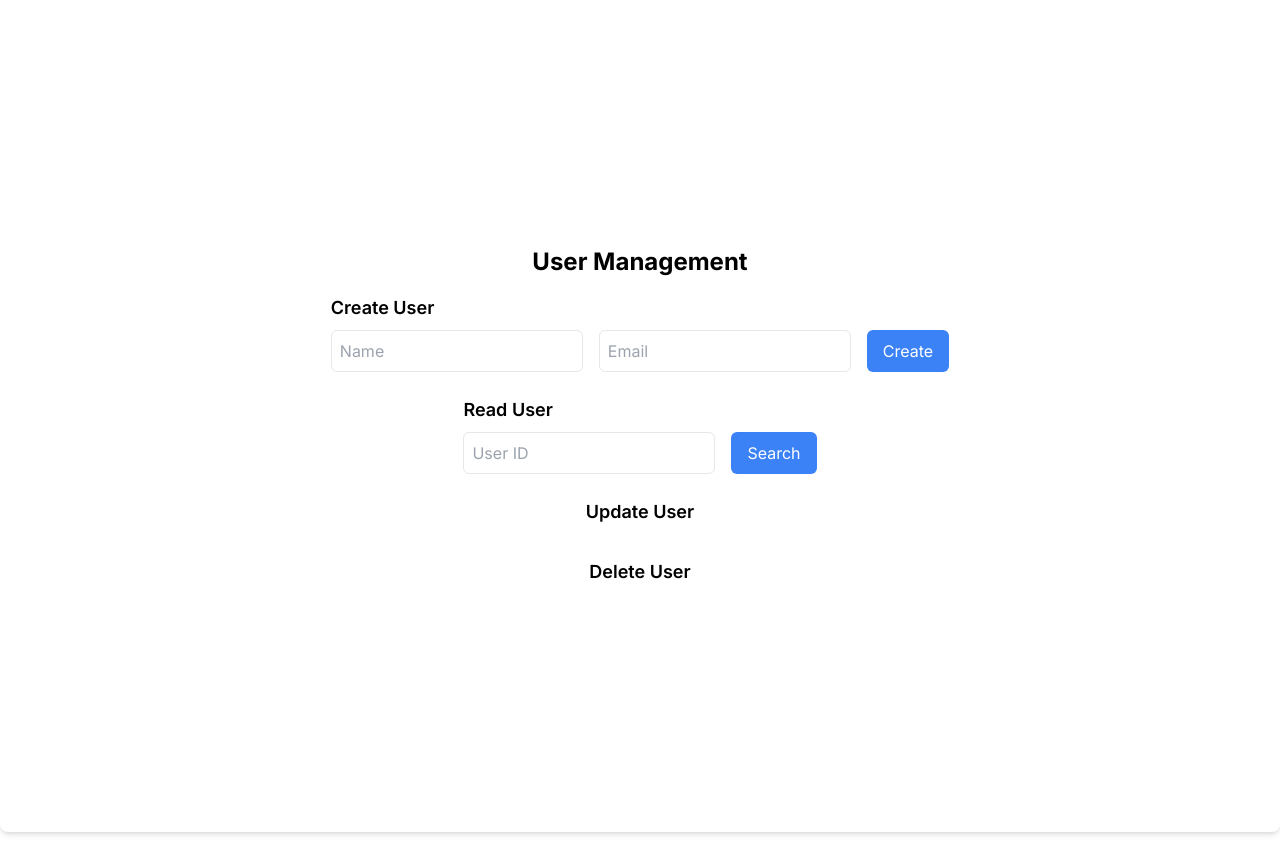
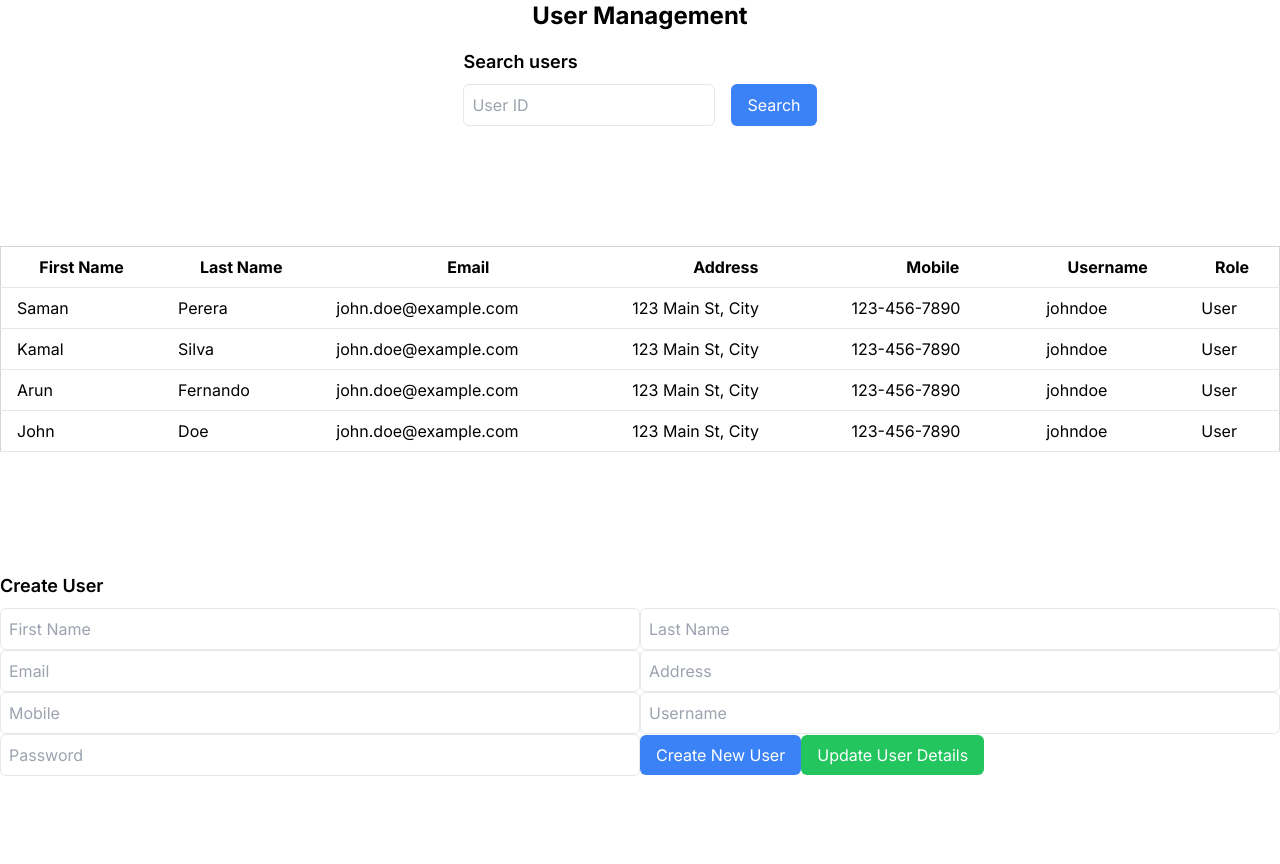
Before and after one commit to Sulamaxx/hnk-portal, a Next.js app: page /Admin/UserManagement in a window 1280 px wide. After the commit the page ends 800 px from the top, so only its background shows below. Built offline with nearby package versions, Linux system fonts and the light colour scheme.

Commit message:
Client profile management design

```diff
--- a/app/Admin/ClientProfileManagement/page.tsx
+++ b/app/Admin/ClientProfileManagement/page.tsx
@@ -2,210 +2,212 @@
 import React, { useState } from "react";
 
 const ClientProfileManagement = () => {
-  const [clientProfiles, setClientProfiles] = useState([
+  // const [clientProfiles, setClientProfiles] = useState([
+  //   {
+  //     id: 1,
+  //     name: "ABC Corp",
+  //     logo: "logo-url-abc.jpg",
+  //     details: "Some details about ABC Corp",
+  //   },
+  //   {
+  //     id: 2,
+  //     name: "XYZ Ltd",
+  //     logo: "logo-url-xyz.jpg",
+  //     details: "Some details about XYZ Ltd",
+  //   },
+  // ]);
+
+  // const [selectedClientProfile, setSelectedClientProfile] = useState(null);
+  // const [newClientProfile, setNewClientProfile] = useState({
+  //   name: "",
+  //   logo: "",
+  //   details: "",
+  // });
+
+  // const handleCreateClientProfile = () => {
+  //   setClientProfiles([
+  //     ...clientProfiles,
+  //     { id: clientProfiles.length + 1, ...newClientProfile },
+  //   ]);
+  //   setNewClientProfile({ name: "", logo: "", details: "" });
+  // };
+
+  // const handleReadClientProfile = (clientId) => {
+  //   const clientProfile = clientProfiles.find(
+  //     (profile) => profile.id === clientId
+  //   );
+  //   setSelectedClientProfile(clientProfile);
+  // };
+
+  // const handleUpdateClientProfile = () => {
+  //   setClientProfiles(
+  //     clientProfiles.map((profile) =>
+  //       profile.id === selectedClientProfile.id
+  //         ? { ...profile, ...selectedClientProfile }
+  //         : profile
+  //     )
+  //   );
+  //   setSelectedClientProfile(null);
+  // };
+
+  // const handleDeleteClientProfile = () => {
+  //   setClientProfiles(
+  //     clientProfiles.filter(
+  //       (profile) => profile.id !== selectedClientProfile.id
+  //     )
+  //   );
+  //   setSelectedClientProfile(null);
+  // };
+
+  const initialClient = {
+    id: "",
+    firstName: "",
+    lastName: "",
+    email: "",
+    phone: "",
+  };
+
+  const [clients, setClients] = useState([
     {
-      id: 1,
-      name: "ABC Corp",
-      logo: "logo-url-abc.jpg",
-      details: "Some details about ABC Corp",
+      id: "1",
+      firstName: "John",
+      lastName: "Doe",
+      email: "john.doe@example.com",
+      phone: "123-456-7890",
     },
     {
-      id: 2,
-      name: "XYZ Ltd",
-      logo: "logo-url-xyz.jpg",
-      details: "Some details about XYZ Ltd",
+      id: "2",
+      firstName: "Saman",
+      lastName: "Perera",
+      email: "john.doe@example.com",
+      phone: "123-456-7890",
     },
-
+    // Add more client objects as needed
   ]);
 
-  const [selectedClientProfile, setSelectedClientProfile] = useState(null);
-  const [newClientProfile, setNewClientProfile] = useState({
-    name: "",
-    logo: "",
-    details: "",
-  });
-
-  const handleCreateClientProfile = () => {
-
-    setClientProfiles([
-      ...clientProfiles,
-      { id: clientProfiles.length + 1, ...newClientProfile },
-    ]);
-    setNewClientProfile({ name: "", logo: "", details: "" });
+  const handleInputChange = (field, value) => {
+    setSelectedClient({ ...selectedClient, [field]: value });
   };
 
-  const handleReadClientProfile = (clientId) => {
-    const clientProfile = clientProfiles.find(
-      (profile) => profile.id === clientId
-    );
-    setSelectedClientProfile(clientProfile);
+  const projectsData = `Project 1: Project Details...
+Project 2: Project Details...
+Project 3: Project Details...
+`;
+
+  const [selectedClient, setSelectedClient] = useState(initialClient);
+
+  const handleSelectClient = (client) => {
+    setSelectedClient(client);
   };
 
-  const handleUpdateClientProfile = () => {
-    setClientProfiles(
-      clientProfiles.map((profile) =>
-        profile.id === selectedClientProfile.id
-          ? { ...profile, ...selectedClientProfile }
-          : profile
-      )
-    );
-    setSelectedClientProfile(null);
-  };
-
-  const handleDeleteClientProfile = () => {
-    setClientProfiles(
-      clientProfiles.filter(
-        (profile) => profile.id !== selectedClientProfile.id
-      )
-    );
-    setSelectedClientProfile(null);
+  const handleSaveClient = () => {
+    // Add logic to save or update the client profile
+    // You can send a request to a server or update the state directly
   };
 
   return (
-    <div className="container mx-auto my-8 p-8 bg-white rounded-lg shadow-md">
+    <div className="container bg-white rounded-lg shadow-md">
       <h1 className="text-2xl font-bold mb-4">Client Profile Management</h1>
 
-      {/* Create Client Profile */}
-      <div className="mb-6">
-        <h2 className="text-lg font-semibold mb-2">Create Client Profile</h2>
-        <div className="flex space-x-4">
+      <div className="w-full p-8  h-96 overflow-y-auto">
+        <img src="./user.png" alt="Logo" className="mb-4" />
+
+
+        {/* Profile Management Content */}
+        <div>
+          <label className="block mb-4">
+            First Name:
             <input
               type="text"
-            placeholder="Client Name"
-            value={newClientProfile.name}
-            onChange={(e) =>
-              setNewClientProfile({ ...newClientProfile, name: e.target.value })
-            }
-            className="p-2 border rounded-md w-1/2"
+              className="w-full p-2 border border-gray-300"
+              value={selectedClient.firstName}
+              onChange={(e) => handleInputChange("firstName", e.target.value)}
             />
+          </label>
+
+          <label className="block mb-4">
+            Last Name:
             <input
-            type="url"
-            placeholder="Logo URL"
-            value={newClientProfile.logo}
-            onChange={(e) =>
-              setNewClientProfile({ ...newClientProfile, logo: e.target.value })
-            }
-            className="p-2 border rounded-md w-1/2"
+              type="text"
+              className="w-full p-2 border border-gray-300"
+              value={selectedClient.lastName}
+              onChange={(e) => handleInputChange("lastName", e.target.value)}
             />
+          </label>
+
+          <label className="block mb-4">
+            Email:
+            <input
+              type="email"
+              className="w-full p-2 border border-gray-300"
+              value={selectedClient.email}
+              onChange={(e) => handleInputChange("email", e.target.value)}
+            />
+          </label>
+
+          <label className="block mb-4">
+            Mobile:
+            <input
+              type="tel"
+              className="w-full p-2 border border-gray-300"
+              value={selectedClient.mobile}
+              onChange={(e) => handleInputChange("mobile", e.target.value)}
+            />
+          </label>
+
+          <label className="block mb-4">
+            Projects:
             <textarea
-            placeholder="Client Details"
-            value={newClientProfile.details}
-            onChange={(e) =>
-              setNewClientProfile({
-                ...newClientProfile,
-                details: e.target.value,
-              })
-            }
-            className="p-2 border rounded-md w-full h-20"
+              className="w-full p-2 border border-gray-300"
+              value={projectsData}
+              readOnly
             />
+          </label>
+
           <button
             type="button"
-            onClick={handleCreateClientProfile}
-            className="bg-blue-500 text-white px-4 py-2 rounded-md"
+            className="bg-blue-500 text-white px-4 py-2 rounded hover:bg-blue-600"
           >
-            Create
+            Create New User
           </button>
         </div>
       </div>
-
-      {/* Read Client Profile */}
-      <div className="mb-6">
-        <h2 className="text-lg font-semibold mb-2">Read Client Profile</h2>
-        <div className="flex space-x-4">
-          <input
-            type="number"
-            placeholder="Client ID"
-            onChange={(e) => setSelectedClientProfile(null)}
-            className="p-2 border rounded-md"
-          />
+      <div className="w-3/4">
+        <h2 className="text-xl font-bold mb-4">Client List</h2>
+        <table className="min-w-full bg-white border border-gray-300">
+          <thead>
+            <tr>
+              <th className="py-2 px-4 border-b">ID</th>
+              <th className="py-2 px-4 border-b">First Name</th>
+              <th className="py-2 px-4 border-b">Last Name</th>
+              <th className="py-2 px-4 border-b">Email</th>
+              <th className="py-2 px-4 border-b">Phone</th>
+              <th className="py-2 px-4 border-b">Actions</th>
+            </tr>
+          </thead>
+          <tbody>
+            {clients.map((client) => (
+              <tr key={client.id}>
+                <td className="py-2 px-4 border-b">{client.id}</td>
+                <td className="py-2 px-4 border-b">{client.firstName}</td>
+                <td className="py-2 px-4 border-b">{client.lastName}</td>
+                <td className="py-2 px-4 border-b">{client.email}</td>
+                <td className="py-2 px-4 border-b">{client.phone}</td>
+                <td className="py-2 px-4 border-b">
                   <button
-            type="button"
-            onClick={() =>
-              handleReadClientProfile(Number(selectedClientProfile))
-            }
-            className="bg-blue-500 text-white px-4 py-2 rounded-md"
+                    className="text-blue-500 hover:underline mr-2"
+                    onClick={() => handleSelectClient(client)}
                   >
-            Search
+                    Edit
                   </button>
-        </div>
-        {selectedClientProfile && (
-          <div className="mt-4">
-            <h3 className="text-lg font-semibold mb-2">
-              Client Profile Details
-            </h3>
-            <p>ID: {selectedClientProfile.id}</p>
-            <p>Name: {selectedClientProfile.name}</p>
-            <p>Logo: {selectedClientProfile.logo}</p>
-            <p>Details: {selectedClientProfile.details}</p>
-          </div>
-        )}
-      </div>
-
-      {/* Update Client Profile */}
-      <div className="mb-6">
-        <h2 className="text-lg font-semibold mb-2">Update Client Profile</h2>
-        {selectedClientProfile && (
-          <div className="flex space-x-4">
-            <input
-              type="text"
-              placeholder="New Client Name"
-              value={selectedClientProfile.name}
-              onChange={(e) =>
-                setSelectedClientProfile({
-                  ...selectedClientProfile,
-                  name: e.target.value,
-                })
-              }
-              className="p-2 border rounded-md w-1/2"
-            />
-            <input
-              type="url"
-              placeholder="New Logo URL"
-              value={selectedClientProfile.logo}
-              onChange={(e) =>
-                setSelectedClientProfile({
-                  ...selectedClientProfile,
-                  logo: e.target.value,
-                })
-              }
-              className="p-2 border rounded-md w-1/2"
-            />
-            <textarea
-              placeholder="New Client Details"
-              value={selectedClientProfile.details}
-              onChange={(e) =>
-                setSelectedClientProfile({
-                  ...selectedClientProfile,
-                  details: e.target.value,
-                })
-              }
-              className="p-2 border rounded-md w-full h-20"
-            />
-            <button
-              type="button"
-              onClick={handleUpdateClientProfile}
-              className="bg-blue-500 text-white px-4 py-2 rounded-md"
-            >
-              Update
+                  <button className="text-red-500 hover:underline">
+                    Delete
                   </button>
-          </div>
-        )}
-      </div>
-
-      {/* Delete Client Profile */}
-      <div className="mb-6">
-        <h2 className="text-lg font-semibold mb-2">Delete Client Profile</h2>
-        {selectedClientProfile && (
-          <div className="flex space-x-4">
-            <button
-              type="button"
-              onClick={handleDeleteClientProfile}
-              className="bg-red-500 text-white px-4 py-2 rounded-md"
-            >
-              Confirm Deletion
-            </button>
-          </div>
-        )}
+                </td>
+              </tr>
+            ))}
+          </tbody>
+        </table>
       </div>
     </div>
   );
--- a/app/Admin/UserManagement/page.tsx
+++ b/app/Admin/UserManagement/page.tsx
@@ -1,104 +1,236 @@
 "use client";
-import React, { useState } from 'react';
+import React, { useState } from "react";
 
 const UserManagement = () => {
   const [users, setUsers] = useState([
-    { id: 1, name: 'John Doe', email: 'john@example.com' },
-    { id: 2, name: 'Jane Smith', email: 'jane@example.com' },
+    {
+      first_name: "Saman",
+      last_name: "Perera",
+      email: "john.doe@example.com",
+      address: "123 Main St, City",
+      mobile: "123-456-7890",
+      username: "johndoe",
+      role: "User",
+    },
+    {
+      first_name: "Kamal",
+      last_name: "Silva",
+      email: "john.doe@example.com",
+      address: "123 Main St, City",
+      mobile: "123-456-7890",
+      username: "johndoe",
+      role: "User",
+    },
+    {
+      first_name: "Arun",
+      last_name: "Fernando",
+      email: "john.doe@example.com",
+      address: "123 Main St, City",
+      mobile: "123-456-7890",
+      username: "johndoe",
+      role: "User",
+    },
+    {
+      first_name: "John",
+      last_name: "Doe",
+      email: "john.doe@example.com",
+      address: "123 Main St, City",
+      mobile: "123-456-7890",
+      username: "johndoe",
+      role: "User",
+    },
   ]);
 
-  const [selectedUser, setSelectedUser] = useState(null);
-  const [newUser, setNewUser] = useState({ name: '', email: '' });
+  const [selectedUserRow, setSelectedUserRow] = useState("");
+  const [newUser, setNewUser] = useState({ name: "", email: "" });
+  const [first_name, setFirstName] = useState("");
+  const [last_name, setLastName] = useState("");
+  const [email, setEmail] = useState("");
+  const [address, setAddress] = useState("");
+  const [mobile, setMobile] = useState("");
+  const [username, setUsername] = useState("");
+  const [password, setPassword] = useState("");
 
   const handleCreateUser = () => {
     setUsers([...users, { id: users.length + 1, ...newUser }]);
-    setNewUser({ name: '', email: '' });
+    setNewUser({ name: "", email: "" });
   };
 
-  const handleReadUser = (userId: number) => {
-    // Implement logic for reading a specific user by its identifier
-    const user = users.find((user) => user.id === userId);
-    setSelectedUser(user);
-  };
+  // const handleReadUser = (userId: number) => {
+  //   // Implement logic for reading a specific user by its identifier
+  //   const user = users.find((user) => user.id === userId);
+  //   setSelectedUser(user);
+  // };
 
   const handleUpdateUser = () => {
-    // Implement logic for updating a user
-    // Validate input, update user details, show success message, etc.
-    // For simplicity, just update the selected user with the new details
-    setUsers(users.map((user) => (user.id === selectedUser.id ? { ...user, ...selectedUser } : user)));
+    setUsers(
+      users.map((user) =>
+        user.id === selectedUser.id ? { ...user, ...selectedUser } : user
+      )
+    );
     setSelectedUser(null);
   };
 
-  const handleDeleteUser = () => {
-    // Implement logic for deleting a user
-    // Confirm deletion, remove user from the list, show success message, etc.
-    // For simplicity, just remove the selected user from the list
-    setUsers(users.filter((user) => user.id !== selectedUser.id));
-    setSelectedUser(null);
+  // const handleDeleteUser = () => {
+  //   // Implement logic for deleting a user
+  //   // Confirm deletion, remove user from the list, show success message, etc.
+  //   // For simplicity, just remove the selected user from the list
+  //   setUsers(users.filter((user) => user.id !== selectedUser.id));
+  //   setSelectedUser(null);
+  // };
+
+  const handleSelectUser = (index) => {
+    setSelectedUserRow(index);
+    setFirstName(users[index].first_name);
+    setLastName(users[index].last_name);
+    setEmail(users[index].email);
+    setAddress(users[index].address);
+    setMobile(users[index].mobile);
+    setUsername(users[index].username);
   };
 
   return (
-    <div className="container mx-auto my-8 p-8 bg-white rounded-lg shadow-md">
+    <div className="container  bg-white ">
       <h1 className="text-2xl font-bold mb-4">User Management</h1>
 
-      {/* Create User */}
-      <div className="mb-6">
-        <h2 className="text-lg font-semibold mb-2">Create User</h2>
+      {/* search user start*/}
+      <div className="">
+        <h2 className="text-lg font-semibold mb-2">Search users</h2>
         <div className="flex space-x-4">
           <input
             type="text"
-            placeholder="Name"
-            value={newUser.name}
-            onChange={(e) => setNewUser({ ...newUser, name: e.target.value })}
-            className="p-2 border rounded-md w-1/2"
+            placeholder="User ID"
+            onChange={(e) => setSelectedUser(null)} // Clear selected user when searching
+            className="p-2 border rounded-md"
+          />
+          <button
+            type="button"
+            onClick={() => handleReadUser(Number(selectedUserRow))}
+            className="bg-blue-500 text-white px-4 py-2 rounded-md"
+          >
+            Search
+          </button>
+        </div>
+        {/* {selectedUser && (
+          <div className="mt-4">
+            <h3 className="text-lg font-semibold mb-2">User Details</h3>
+            <p>ID: {selectedUser.id}</p>
+            <p>Name: {selectedUser.name}</p>
+            <p>Email: {selectedUser.email}</p>
+          </div>
+        )} */}
+      </div>
+      {/* search user end*/}
+
+      {/* User details table start */}
+      <div className="container mx-auto overflow-y-auto">
+        <table className="min-w-full bg-white border border-gray-300">
+          <thead>
+            <tr>
+              <th className="py-2 px-4 border-b">First Name</th>
+              <th className="py-2 px-4 border-b">Last Name</th>
+              <th className="py-2 px-4 border-b">Email</th>
+              <th className="py-2 px-4 border-b">Address</th>
+              <th className="py-2 px-4 border-b">Mobile</th>
+              <th className="py-2 px-4 border-b">Username</th>
+              <th className="py-2 px-4 border-b">Role</th>
+            </tr>
+          </thead>
+          <tbody>
+            {users.map((user, index) => (
+              <tr
+                key={index}
+                onClick={() => handleSelectUser(index)}
+                className="cursor-pointer"
+              >
+                <td className="py-2 px-4 border-b">
+                  {users[index].first_name}
+                </td>
+                <td className="py-2 px-4 border-b">{users[index].last_name}</td>
+                <td className="py-2 px-4 border-b">{users[index].email}</td>
+                <td className="py-2 px-4 border-b">{users[index].address}</td>
+                <td className="py-2 px-4 border-b">{users[index].mobile}</td>
+                <td className="py-2 px-4 border-b">{users[index].username}</td>
+                <td className="py-2 px-4 border-b">{users[index].role}</td>
+              </tr>
+            ))}
+          </tbody>
+        </table>
+      </div>
+      {/* User details table end */}
+
+      {/* Create User and update*/}
+      <div className="mb-6 w-full">
+        <h2 className="text-lg font-semibold mb-2">Create User</h2>
+        <div className=" w-full ">
+          <input
+            type="text"
+            placeholder="First Name"
+            value={first_name}
+            onChange={(e) => setFirstName(e.target.value)}
+            className="p-2 border rounded-md  w-full md:w-1/2"
+          />
+          <input
+            type="text"
+            placeholder="Last Name"
+            value={last_name}
+            onChange={(e) => setLastName(e.target.value)}
+            className="p-2 border rounded-md  w-full md:w-1/2"
           />
           <input
             type="email"
             placeholder="Email"
-            value={newUser.email}
-            onChange={(e) => setNewUser({ ...newUser, email: e.target.value })}
-            className="p-2 border rounded-md w-1/2"
+            value={email}
+            onChange={(e) => setEmail(e.target.value)}
+            className="p-2 border rounded-md  w-full md:w-1/2"
+          />
+          <input
+            type="text"
+            placeholder="Address"
+            value={address}
+            onChange={(e) => setAddress(e.target.value)}
+            className="p-2 border rounded-md  w-full md:w-1/2"
+          />
+          <input
+            type="text"
+            placeholder="Mobile"
+            value={mobile}
+            onChange={(e) => setMobile(e.target.value)}
+            className="p-2 border rounded-md  w-full md:w-1/2"
+          />
+          <input
+            type="text"
+            placeholder="Username"
+            value={username}
+            onChange={(e) => setUsername(e.target.value)}
+            className="p-2 border rounded-md  w-full md:w-1/2"
+          />
+          <input
+            type="password"
+            placeholder="Password"
+            value={password}
+            onChange={(e) => setPassword(e.target.value)}
+            className="p-2 border rounded-md  w-full md:w-1/2"
           />
           <button
             type="button"
             onClick={handleCreateUser}
             className="bg-blue-500 text-white px-4 py-2 rounded-md"
           >
-            Create
+            Create New User
+          </button>
+          <button
+            type="button"
+            onClick={handleUpdateUser}
+            className="bg-green-500 text-white px-4 py-2 rounded-md"
+          >
+            Update User Details
           </button>
         </div>
       </div>
 
-      {/* Read User */}
-      <div className="mb-6">
-        <h2 className="text-lg font-semibold mb-2">Read User</h2>
-        <div className="flex space-x-4">
-          <input
-            type="number"
-            placeholder="User ID"
-            onChange={(e) => setSelectedUser(null)} // Clear selected user when searching
-            className="p-2 border rounded-md"
-          />
-          <button
-            type="button"
-            onClick={() => handleReadUser(Number(selectedUser))}
-            className="bg-blue-500 text-white px-4 py-2 rounded-md"
-          >
-            Search
-          </button>
-        </div>
-        {selectedUser && (
-          <div className="mt-4">
-            <h3 className="text-lg font-semibold mb-2">User Details</h3>
-            <p>ID: {selectedUser.id}</p>
-            <p>Name: {selectedUser.name}</p>
-            <p>Email: {selectedUser.email}</p>
-          </div>
-        )}
-      </div>
-
       {/* Update User */}
-      <div className="mb-6">
+      {/* <div className="mb-6">
         <h2 className="text-lg font-semibold mb-2">Update User</h2>
         {selectedUser && (
           <div className="flex space-x-4">
@@ -106,14 +238,18 @@ const UserManagement = () => {
               type="text"
               placeholder="New Name"
               value={selectedUser.name}
-              onChange={(e) => setSelectedUser({ ...selectedUser, name: e.target.value })}
+              // onChange={(e) =>
+              //   setSelectedUser({ ...selectedUser, name: e.target.value })
+              // }
               className="p-2 border rounded-md w-1/2"
             />
             <input
               type="email"
               placeholder="New Email"
               value={selectedUser.email}
-              onChange={(e) => setSelectedUser({ ...selectedUser, email: e.target.value })}
+              // onChange={(e) =>
+              //   setSelectedUser({ ...selectedUser, email: e.target.value })
+              // }
               className="p-2 border rounded-md w-1/2"
             />
             <button
@@ -125,10 +261,10 @@ const UserManagement = () => {
             </button>
           </div>
         )}
-      </div>
+      </div> */}
 
       {/* Delete User */}
-      <div className="mb-6">
+      {/* <div className="mb-6">
         <h2 className="text-lg font-semibold mb-2">Delete User</h2>
         {selectedUser && (
           <div className="flex space-x-4">
@@ -141,7 +277,7 @@ const UserManagement = () => {
             </button>
           </div>
         )}
-      </div>
+      </div> */}
     </div>
   );
 };
```
Also changed, not shown: app/Admin/ClientProfileManagement/user.png (added). Lines whose indentation alone changed are shown as unchanged.
